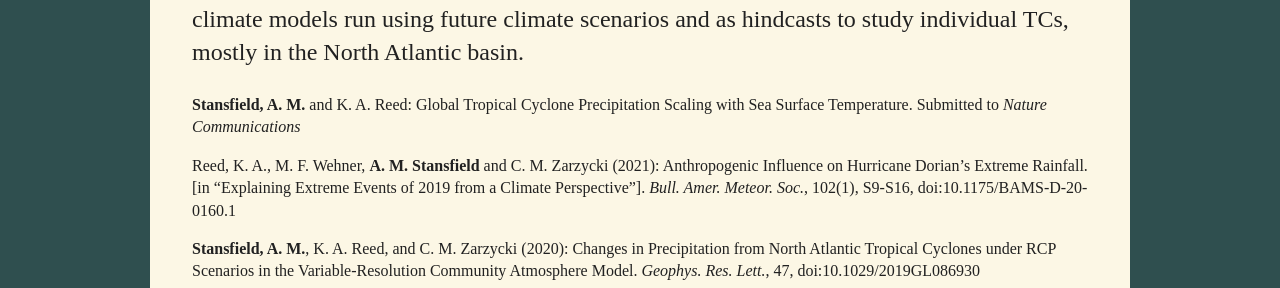
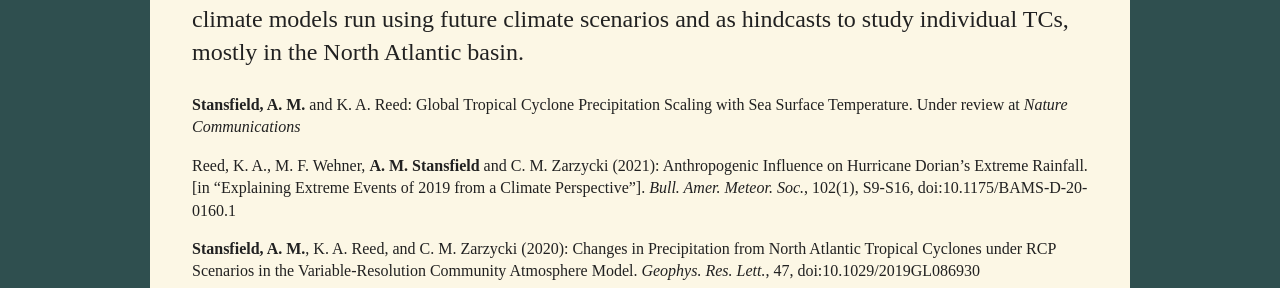
Before and after one commit to alyssa-stansfield/alyssa-stansfield.github.io, a Jekyll site: the page built from research/index.html, in a window 1280 px wide. Shown: the part 468-756 px from the top of the page. Built offline with Jekyll 4.4.1, drawn with Linux system fonts in a browser that asks for light colours.

Commit message:
Trying to round picture on front page

```diff
--- a/css/main.css
+++ b/css/main.css
@@ -60,6 +60,7 @@
 img.wrap {
     float: right;
     padding-left: 40px;
+    border-radius: 50%;
 }
 
 ul.news {
--- a/index.html
+++ b/index.html
@@ -6,7 +6,7 @@
 <div class="leftbar">
 </div>
 
-<img class="wrap" src="assets/agu_pic.png" width="300" border-radius="50%" />
+<img class="wrap" src="assets/agu_pic.png" width="300" />
 <h1 font-family:"Gill Sans",sans-serif > Alyssa M. Stansfield, PhD </h1>
 <div class="blurb">
 	<p align="left" >I'm currently an <a href="https://www.nsf.gov/awardsearch/showAward?AWD_ID=2204138&HistoricalAwards=false">NSF AGS Postdoctoral Research Fellow</a> at Colorado State University working with <a href="https://www.atmos.colostate.edu/people/faculty/rasmussen/">Dr. Kristen Rasmussen</a>. My project focuses on understanding how the 3D precipitation structures of tropical cyclones may change due to climate change. My general research interests include tropical cyclones and other extreme weather, climate change and variability, and climate model assessment.</p>
--- a/research/index.html
+++ b/research/index.html
@@ -10,7 +10,7 @@
 
 <h2>Tropical Cyclone Precipitation Changes due to Climate Change</h2>
 <p>Understanding how TC precipitation will change due to climate change is difficult because of the numerous factors that impact it, including TC intensity, TC size, and environmental humidity. It is even more challenging to project how annual TC precipitation amounts in different regions of the world will change because of changes in TC intensity, size, landfall frequency, and translation speed due to climate change. In my research, I have utilized climate models run using future climate scenarios and as hindcasts to study individual TCs, mostly in the North Atlantic basin.</p>
-<p style="font-size:1em;"><b>Stansfield, A. M.</b> and K. A. Reed: Global Tropical Cyclone Precipitation Scaling with Sea Surface Temperature. Submitted to <em>Nature Communications</em></p>
+<p style="font-size:1em;"><b>Stansfield, A. M.</b> and K. A. Reed: Global Tropical Cyclone Precipitation Scaling with Sea Surface Temperature. Under review at <em>Nature Communications</em></p>
 <p style="font-size:1em;"><a href="https://www.ametsoc.net/eee/2019/EEEin2019.pdf">Reed, K. A., M. F. Wehner, <b>A. M. Stansfield</b> and C. M. Zarzycki (2021): Anthropogenic Influence on Hurricane Dorian’s Extreme Rainfall. [in “Explaining Extreme Events of 2019 from a Climate Perspective”]. <em>Bull. Amer. Meteor. Soc.</em>, 102(1), S9-S16, doi:10.1175/BAMS-D-20-0160.1</a></p>
 <p style="font-size:1em;"><a href="https://agupubs.onlinelibrary.wiley.com/doi/10.1029/2019GL086930"><b>Stansfield, A. M.</b>, K. A. Reed, and C. M. Zarzycki (2020): Changes in Precipitation from North Atlantic Tropical Cyclones under RCP Scenarios in the Variable-Resolution Community Atmosphere Model. <em>Geophys. Res. Lett.</em>, 47, doi:10.1029/2019GL086930</a></p>
 <p style="font-size:1em;"><a href="https://www.science.org/doi/10.1126/sciadv.aaw9253">Reed, K. A., <b>A. M. Stansfield</b>, M. F. Wehner, and C. M. Zarzycki (2020): Forecasted attribution of the human influence on Hurricane Florence. <em>Science Advances</em>, 6 (1). doi:10.1126/sciadv.aaw9253.</a></p>
```
